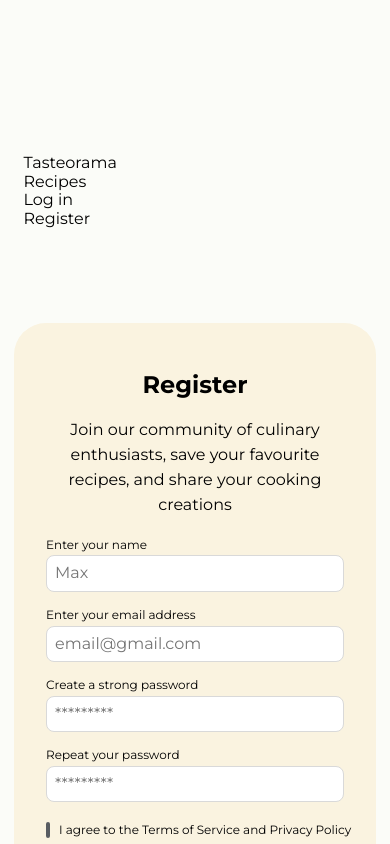
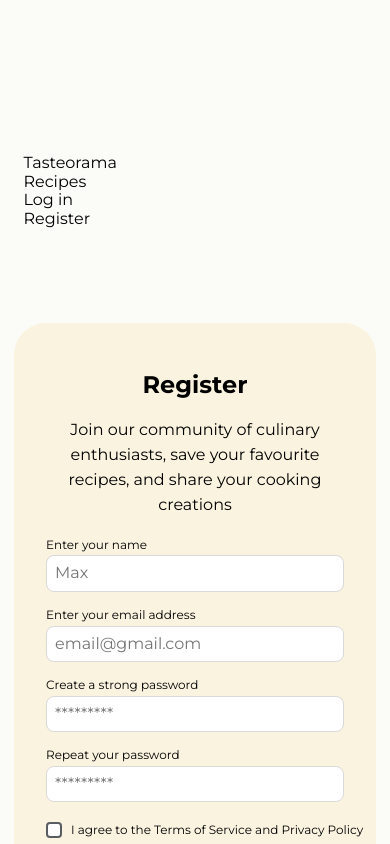
Before and after one commit to t-matveentsev/project_Lucky7_front, a React (Vite) app: page /auth/register in a window 390 px wide. Shown: the top 844 px of the page. Built offline with nearby package versions, Linux system fonts and the light colour scheme.

Commit message:
fix checkbox mobile version styles

```diff
--- a/src/components/RegistrationForm/RegistrationForm.module.css
+++ b/src/components/RegistrationForm/RegistrationForm.module.css
@@ -78,12 +78,13 @@ input:not(:placeholder-shown) {
   display: flex;
   align-items: center;
   justify-content: center;
-  width: 16px;
+  min-width: 16px;
   height: 16px;
   border: 2px solid #595D62;
   border-radius: 4px;
   cursor: pointer;
   background-color: #ffffff;
+
 
 }
 .labelChekbox {
@@ -96,6 +97,7 @@ input:not(:placeholder-shown) {
 }
 .checkbox {
   display: none;
+  transition: all 0.3s ease-in-out;
 }
 .checkbox:checked + .checkmark {
   border: none;
```
